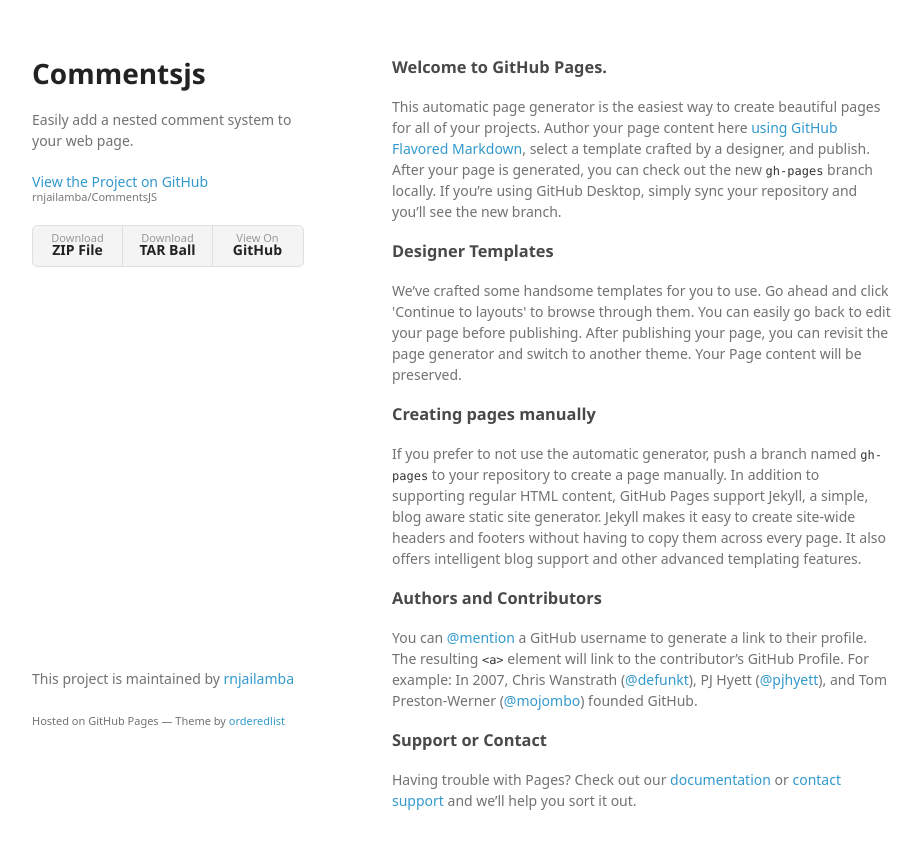
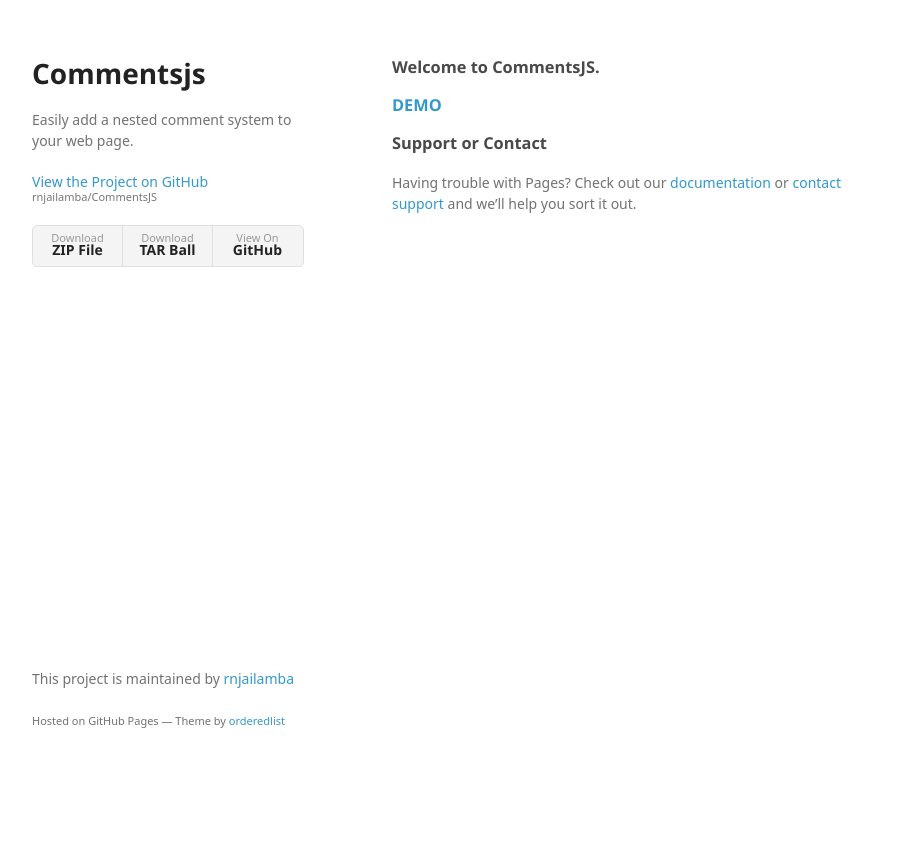
Before and after one commit to rnjailamba/CommentsJS, a plain HTML site: page index.html in a window 1280 px wide. Shown: the whole page, without its empty margins (178-1100 px from the left). After the commit the page ends 800 px from the top, so only its background shows below. Drawn offline with Linux system fonts and the light colour scheme; a web font is replaced by a local one.

Commit message:
Update index.html

```diff
--- a/index.html
+++ b/index.html
@@ -29,24 +29,9 @@
       </header>
       <section>
         <h3>
-<a id="welcome-to-github-pages" class="anchor" href="#welcome-to-github-pages" aria-hidden="true"><span aria-hidden="true" class="octicon octicon-link"></span></a>Welcome to GitHub Pages.</h3>
+<a id="welcome-to-github-pages" class="anchor" href="#welcome-to-github-pages" aria-hidden="true"><span aria-hidden="true" class="octicon octicon-link"></span></a>Welcome to CommentsJS.</h3>
 
-<p>This automatic page generator is the easiest way to create beautiful pages for all of your projects. Author your page content here <a href="https://guides.github.com/features/mastering-markdown/">using GitHub Flavored Markdown</a>, select a template crafted by a designer, and publish. After your page is generated, you can check out the new <code>gh-pages</code> branch locally. If you’re using GitHub Desktop, simply sync your repository and you’ll see the new branch.</p>
-
-<h3>
-<a id="designer-templates" class="anchor" href="#designer-templates" aria-hidden="true"><span aria-hidden="true" class="octicon octicon-link"></span></a>Designer Templates</h3>
-
-<p>We’ve crafted some handsome templates for you to use. Go ahead and click 'Continue to layouts' to browse through them. You can easily go back to edit your page before publishing. After publishing your page, you can revisit the page generator and switch to another theme. Your Page content will be preserved.</p>
-
-<h3>
-<a id="creating-pages-manually" class="anchor" href="#creating-pages-manually" aria-hidden="true"><span aria-hidden="true" class="octicon octicon-link"></span></a>Creating pages manually</h3>
-
-<p>If you prefer to not use the automatic generator, push a branch named <code>gh-pages</code> to your repository to create a page manually. In addition to supporting regular HTML content, GitHub Pages support Jekyll, a simple, blog aware static site generator. Jekyll makes it easy to create site-wide headers and footers without having to copy them across every page. It also offers intelligent blog support and other advanced templating features.</p>
-
-<h3>
-<a id="authors-and-contributors" class="anchor" href="#authors-and-contributors" aria-hidden="true"><span aria-hidden="true" class="octicon octicon-link"></span></a>Authors and Contributors</h3>
-
-<p>You can <a href="https://help.github.com/articles/basic-writing-and-formatting-syntax/#mentioning-users-and-teams" class="user-mention">@mention</a> a GitHub username to generate a link to their profile. The resulting <code>&lt;a&gt;</code> element will link to the contributor’s GitHub Profile. For example: In 2007, Chris Wanstrath (<a href="https://github.com/defunkt" class="user-mention">@defunkt</a>), PJ Hyett (<a href="https://github.com/pjhyett" class="user-mention">@pjhyett</a>), and Tom Preston-Werner (<a href="https://github.com/mojombo" class="user-mention">@mojombo</a>) founded GitHub.</p>
+<h3><a href="http://rnjailamba.github.io/CommentsJS/demo">DEMO</a></h3>
 
 <h3>
 <a id="support-or-contact" class="anchor" href="#support-or-contact" aria-hidden="true"><span aria-hidden="true" class="octicon octicon-link"></span></a>Support or Contact</h3>
```
